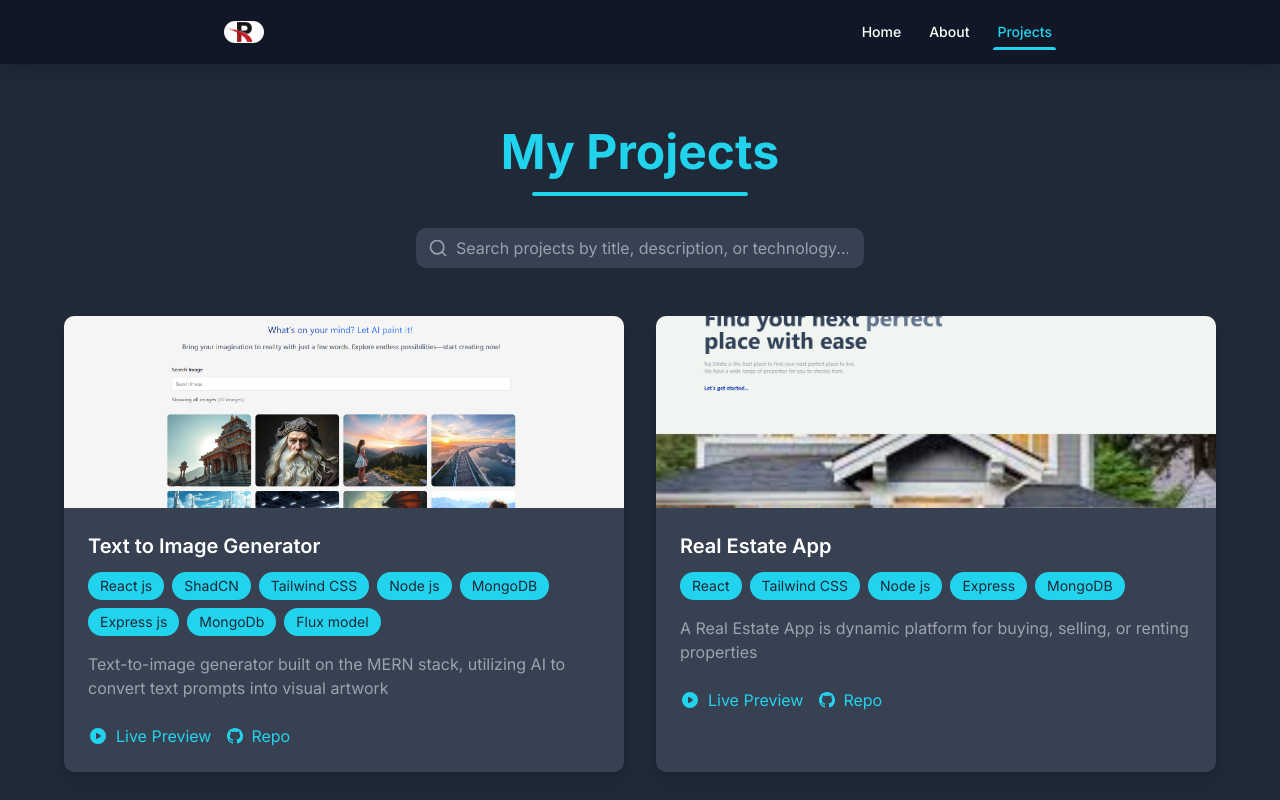
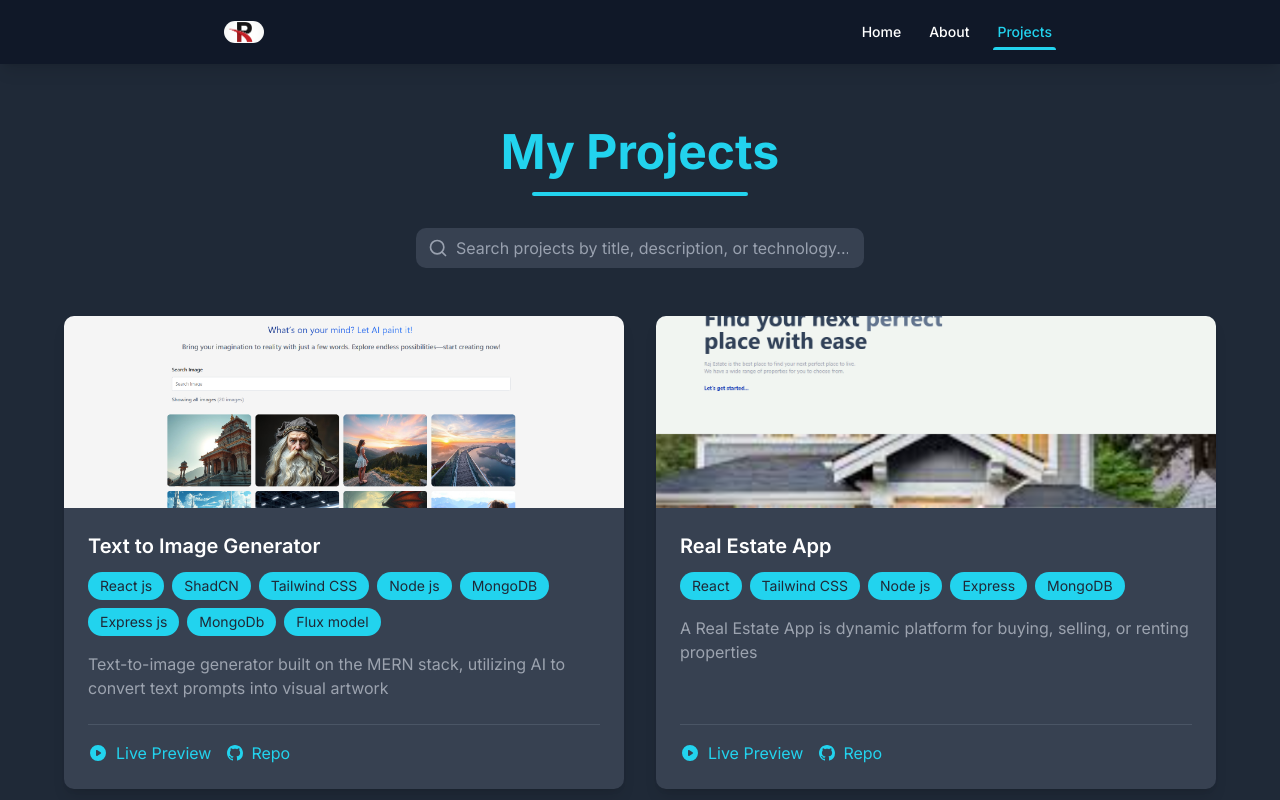
Before and after one commit to RajTangadi/Portfolio, a Next.js app: page /projects in a window 1280 px wide. Shown: the top 800 px of the page. Built offline with nearby package versions, Linux system fonts and the light colour scheme.

Commit message:
Enhance Projects component layout by ensuring consistent styling and structure across project cards, including flex properties for better responsiveness.

```diff
--- a/src/app/projects/page.tsx
+++ b/src/app/projects/page.tsx
@@ -118,7 +118,7 @@ const ProjectsPage = () => {
           {filteredProjects.map((project) => (
             <motion.div
               key={project.id}
-              className="bg-[#374151] rounded-lg overflow-hidden shadow-lg hover:shadow-xl transition-shadow duration-300"
+              className="bg-[#374151] rounded-lg overflow-hidden shadow-lg hover:shadow-xl transition-shadow duration-300 flex flex-col h-full"
               variants={itemVariants}
               whileHover={{ y: -5 }}
             >
@@ -131,7 +131,7 @@ const ProjectsPage = () => {
                 />
               </div>
 
-              <div className="p-6">
+              <div className="p-6 flex flex-col flex-grow">
                 <h3 className="text-xl font-semibold text-[#FFFFFF] mb-3">{project.title}</h3>
 
                 <div className="flex flex-wrap gap-2 mb-4">
@@ -145,9 +145,9 @@ const ProjectsPage = () => {
                   ))}
                 </div>
 
-                <p className="text-[#9CA3AF] mb-6">{project.description}</p>
+                <p className="text-[#9CA3AF] mb-6 flex-grow">{project.description}</p>
 
-                <div className="flex gap-4">
+                <div className="flex gap-4 mt-auto pt-4 border-t border-gray-600">
                   <Link
                     href={project.liveUrl}
                     target="_blank"
--- a/src/components/Projects.tsx
+++ b/src/components/Projects.tsx
@@ -65,7 +65,7 @@ const Projects = () => {
           {projects.map((project) => (
             <motion.div
               key={project.id}
-            className="bg-[#374151] rounded-lg overflow-hidden shadow-lg hover:shadow-xl transition-shadow duration-300 flex flex-col"
+              className="bg-[#374151] rounded-lg overflow-hidden shadow-lg hover:shadow-xl transition-shadow duration-300 flex flex-col h-full"
               initial={{ opacity: 0, y: 20 }}
               whileInView={{ opacity: 1, y: 0 }}
               transition={{ duration: 0.5 }}
@@ -81,9 +81,7 @@ const Projects = () => {
               </div>
 
               <div className="p-6 flex flex-col flex-grow">
-              <h3 className="text-xl font-semibold text-[#FFFFFF] mb-3">
-                {project.title}
-              </h3>
+                <h3 className="text-xl font-semibold text-[#FFFFFF] mb-3">{project.title}</h3>
 
                 <div className="flex flex-wrap gap-2 mb-4">
                   {project.technologies.map((tech, index) => (
@@ -96,11 +94,9 @@ const Projects = () => {
                   ))}
                 </div>
 
-              <p className="text-[#9CA3AF] mb-6 flex-grow">
-                {project.description}
-              </p>
+                <p className="text-[#9CA3AF] mb-6 flex-grow">{project.description}</p>
 
-              <div className="mt-auto flex gap-4 pt-4 border-t justify-between border-gray-600">
+                <div className="flex gap-4 mt-auto pt-4 border-t border-gray-600">
                   <Link
                     href={project.liveUrl}
                     target="_blank"
@@ -132,7 +128,6 @@ const Projects = () => {
                 </div>
               </div>
             </motion.div>
-
           ))}
         </div>
       </div>
```
Lines whose indentation alone changed are shown as unchanged.
